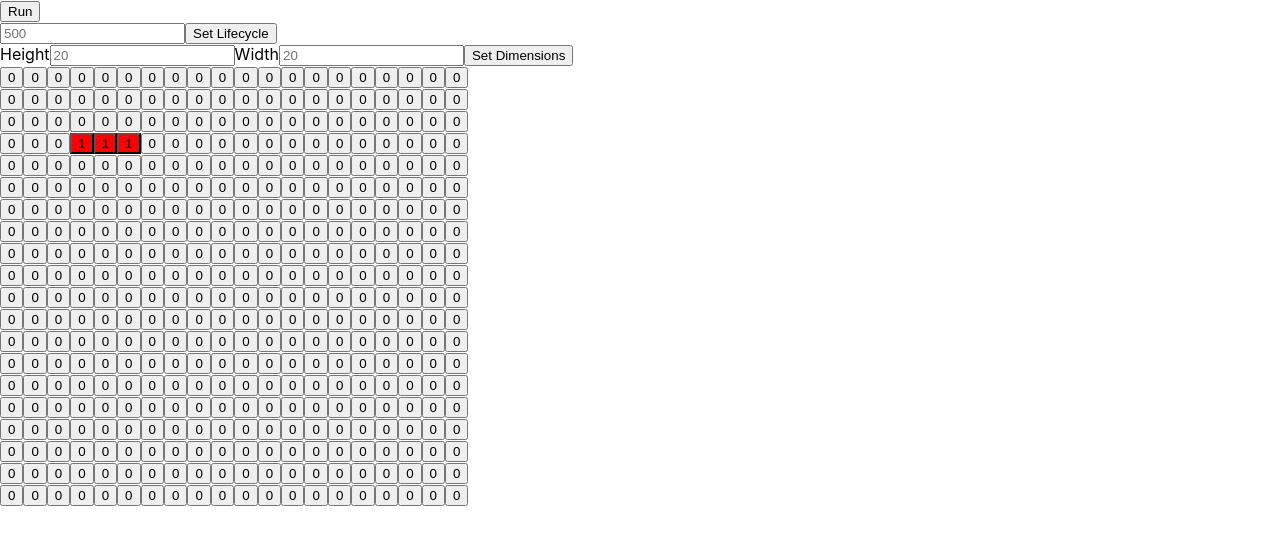
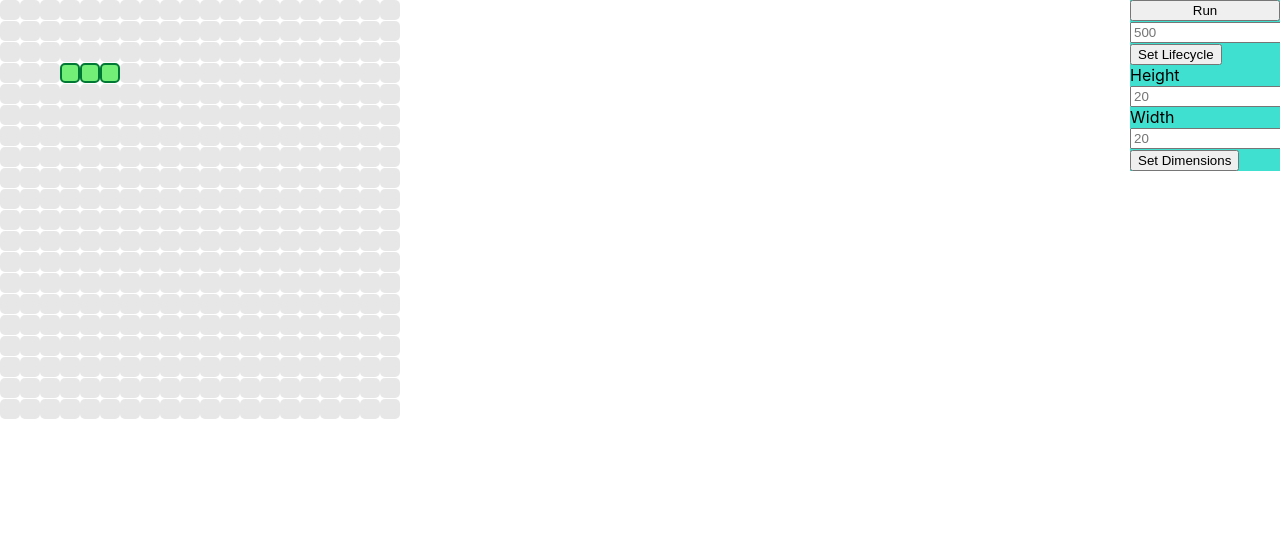
Before and after one commit to mothugget/Game-of-Life, a React (Create React App) app in the folder client/: page / in a window 1280 px wide. Shown: the top 544 px of the page. Built offline with nearby package versions, Linux system fonts and the light colour scheme.

Commit message:
cell and menu css

```diff
--- a/client/src/App.css
+++ b/client/src/App.css
@@ -1,3 +1,27 @@
-.cell-button-1{
-    background-color: red;
+.all-cells {
+    border-style: solid;
+    border-radius: 5px;
+    height: 20px;
+    width: 20px;
 }
+
+.cell-state-1 {
+
+    border-color: rgb(0, 121, 52);
+    ;
+    background-color: rgba(27, 227, 34, 0.616);
+}
+
+.cell-state-0 {
+    border-color: rgba(0, 121, 52, 0);
+    background-color: rgba(133, 133, 133, 0.194);
+}
+
+.menu-container {
+    position: fixed;
+    right: 0;
+    display: flex;
+    flex-direction: column;
+    width: 150px;
+    background-color: turquoise;
+}
--- a/client/src/components/cell.jsx
+++ b/client/src/components/cell.jsx
@@ -1,5 +1,5 @@
 export  default function Cell(props){
-    const cellClass = `cell-button-${props.cell.cellState}`
+    const cellClass = `all-cells cell-state-${props.cell.cellState}`
 
-    return <button className={cellClass} onClick={() => { props.cellProps.toggleCells(props.cell.cellPosition[0], props.cell.cellPosition[1])}}>{props.cell.cellState}</button>
+    return <button className={cellClass} onClick={() => { props.cellProps.toggleCells(props.cell.cellPosition[0], props.cell.cellPosition[1])}}></button>
 }
```
